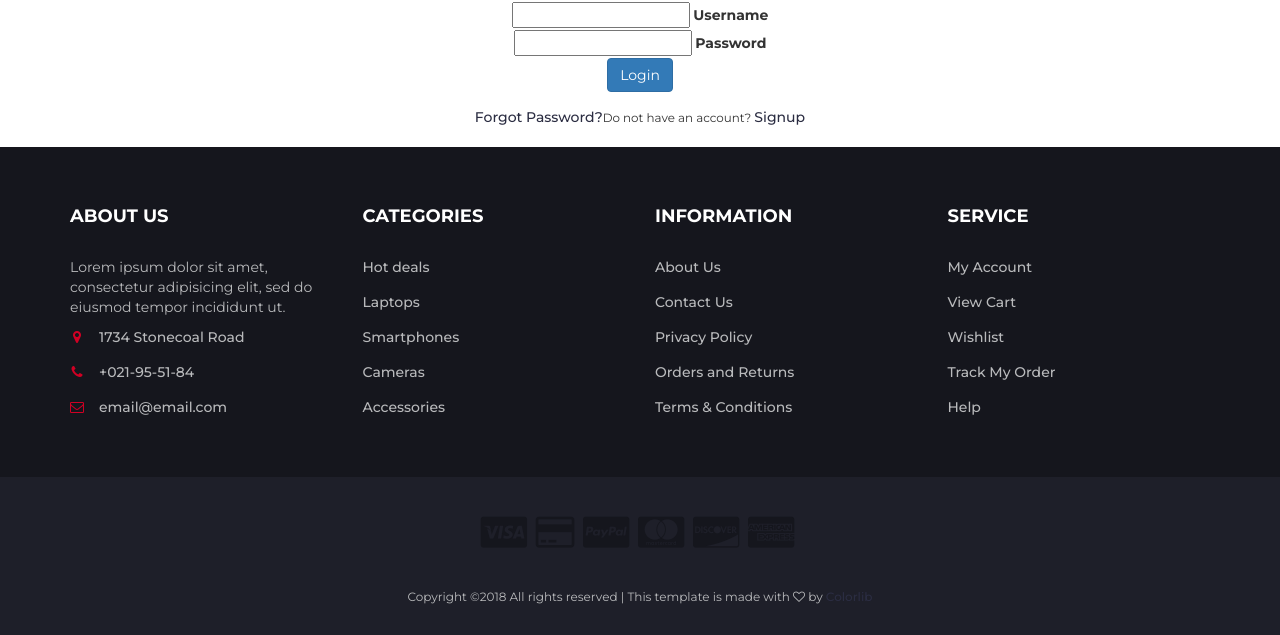
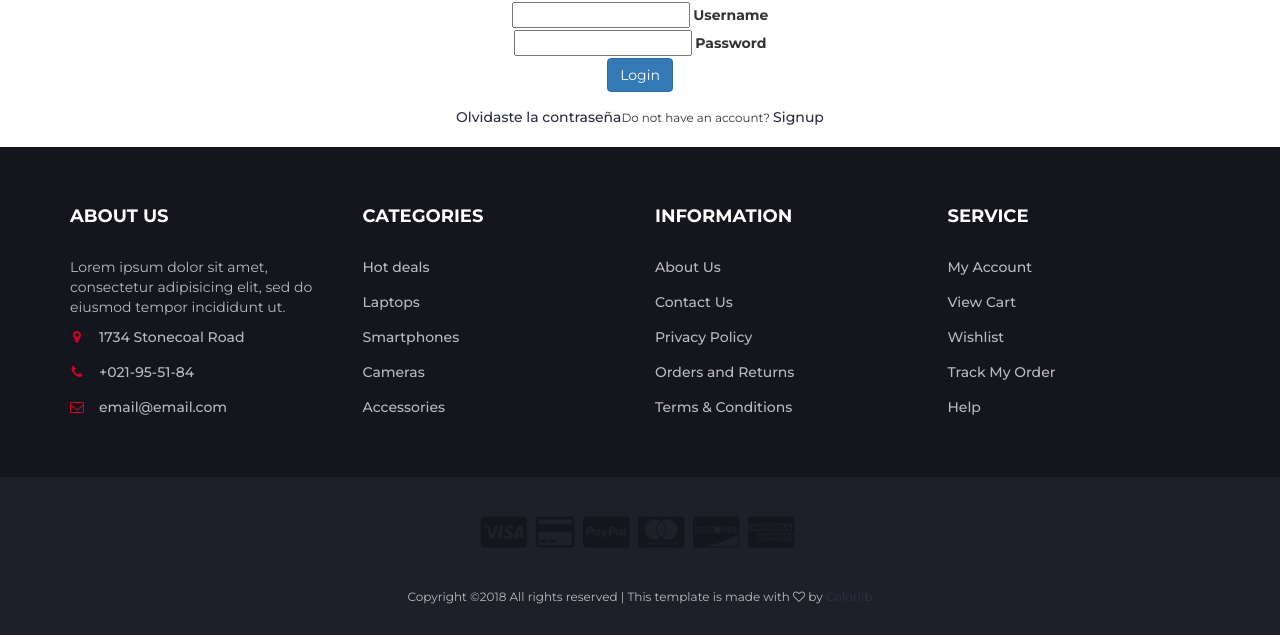
Before and after one commit to Santiago281295/Tienda-Cursos, a Node server app: page /login in a window 1280 px wide. Shown: the part 295-930 px from the top of the page. Run offline with Node 20, Linux system fonts and the light colour scheme; some libraries are stand-ins or nearby versions.

Commit message:
Cambio de Etiqueta

```diff
--- a/views/login.ejs
+++ b/views/login.ejs
@@ -24,7 +24,7 @@
                 <!-- This should be submit button but I replaced it with <a> for demo purposes-->
               </div>
 
-            </form><a href="#" class="forgot-pass">Forgot Password?</a><small>Do not have an account? </small><a href="register.html" class="signup">Signup</a>
+            </form><a href="#" class="forgot-pass">Olvidaste la contraseña</a><small>Do not have an account? </small><a href="register.html" class="signup">Signup</a>
           </div>
 
         </div>
```
